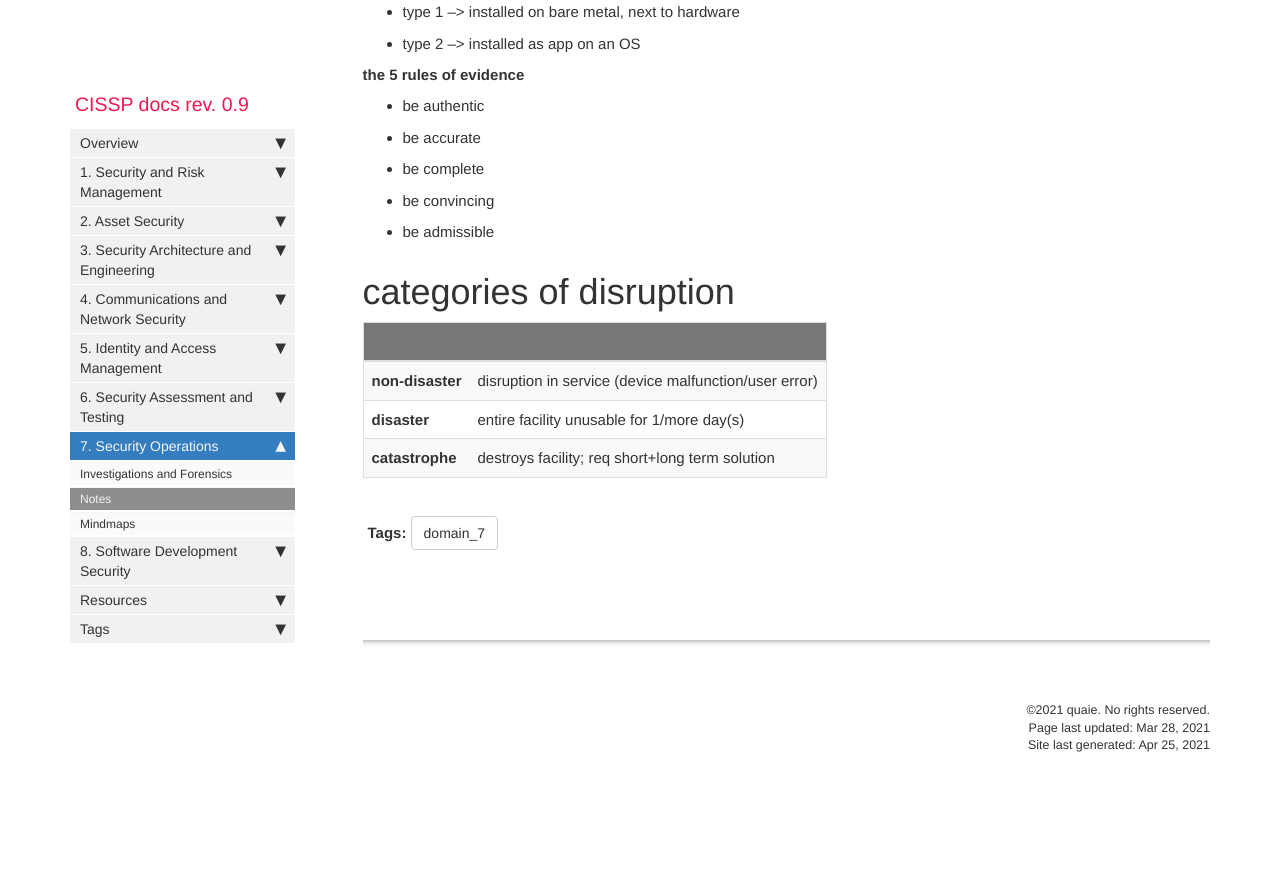
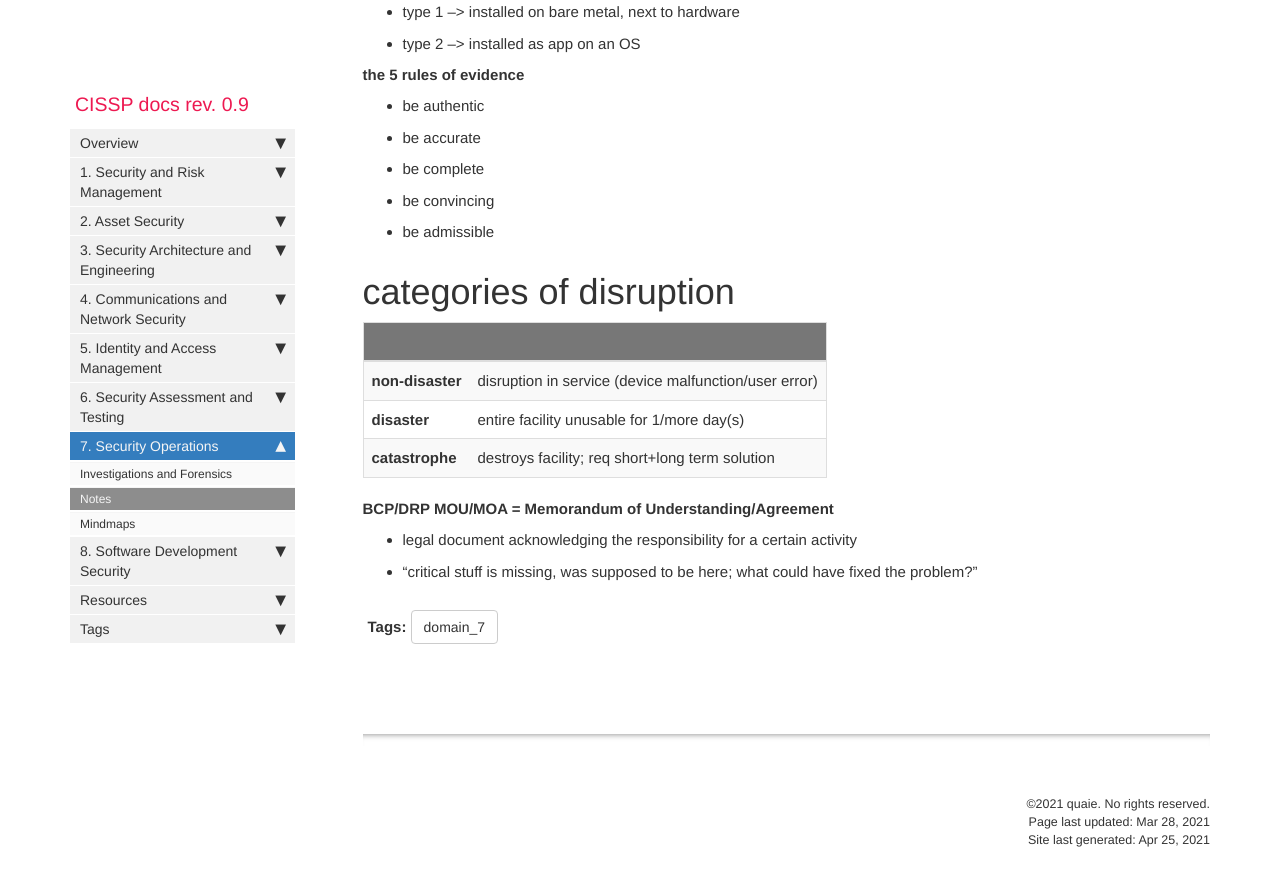
Before and after one commit to quaie/cissp, a Jekyll site: the page built from pages/mydoc/7_notes.md, in a window 1280 px wide and 900 px high, scrolled down 7425 px. Shown: the top 886 px of the window. Built offline with Jekyll 4.4.1, drawn with Linux system fonts in a browser that asks for light colours; comment, search, counter and statistics services are not loaded; before the commit the page ends 8230 px from its top, so only the background shows below that.

Commit message:
Update 7_notes.md

```diff
--- a/pages/mydoc/7_notes.md
+++ b/pages/mydoc/7_notes.md
@@ -304,5 +304,9 @@ aka VMM - Virtual Machine Monitor
 |**disaster**|entire facility unusable for 1/more day(s)|
 |**catastrophe**|destroys facility; req short+long term solution|
 
+**BCP/DRP MOU/MOA = Memorandum of Understanding/Agreement**
+- legal document acknowledging the responsibility for a certain activity
+- "critical stuff is missing, was supposed to be here; what could have fixed the problem?"
+
 
 {% include links.html %}
```
